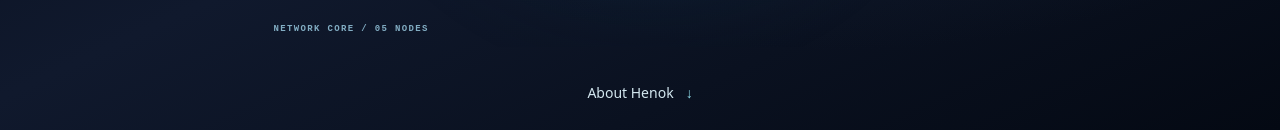
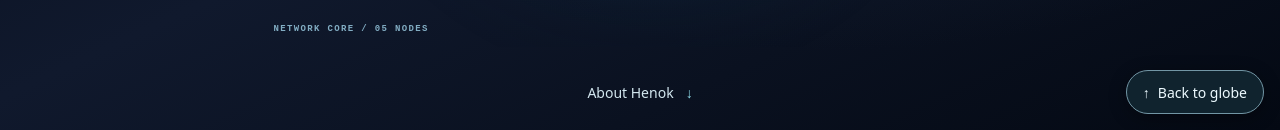
Before and after one commit to Henok-A-M/henokmolla.com, a React (Vite) app: page / in a window 1280 px wide. Shown: the part 670-800 px from the top of the page. Built offline with nearby package versions, Linux system fonts and the light colour scheme.

Commit message:
Add a persistent return to globe action inside portfolio sections

```diff
--- a/src/components/Network.tsx
+++ b/src/components/Network.tsx
@@ -102,7 +102,18 @@ export default function Network(){
   </div>
   <a className="read-portfolio" href="#about">About Henok <span aria-hidden="true">↓</span></a>
   </div>
+  {active && <button type="button" className="back-to-globe" onClick={reset}
+    style={{
+      position: "fixed", right: "max(16px, env(safe-area-inset-right))",
+      bottom: "max(16px, env(safe-area-inset-bottom))", zIndex: 60,
+      display: "inline-flex", alignItems: "center", gap: 8, minHeight: 44,
+      padding: "0 16px", borderRadius: 24, border: "1px solid #7296a5",
+      background: "#10232e", color: "#edfaff", boxShadow: "0 4px 18px #0005",
+      font: "inherit", fontSize: 14, cursor: "pointer"
+    }}>
+    <span aria-hidden="true">↑</span> Back to globe
+  </button>}
   <div className="legacy-content network-content" ref={content} dangerouslySetInnerHTML={portfolioMarkup}/>
-  <footer className="network-footer"><span>HENOK MOLLA © 2026</span><span>BUILT TO LEARN. DESIGNED TO CONNECT.</span><button onClick={()=>select("contact")}>LET'S CONNECT</button></footer>
+  <footer className="network-footer" style={{paddingBottom:"calc(76px + env(safe-area-inset-bottom))"}}><span>HENOK MOLLA © 2026</span><span>BUILT TO LEARN. DESIGNED TO CONNECT.</span><button onClick={()=>select("contact")}>LET'S CONNECT</button></footer>
  </main>
 }
```
